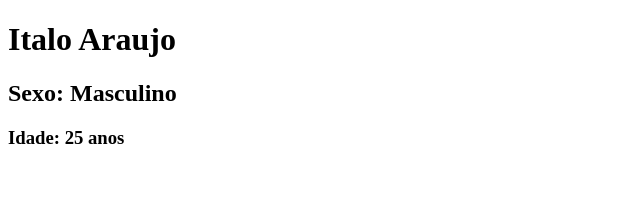
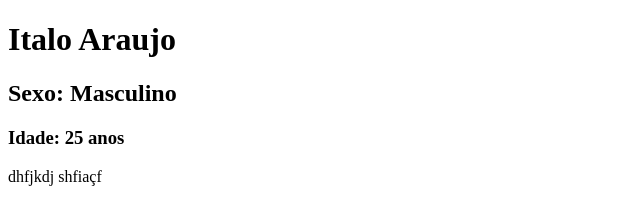
Before and after one commit to ItaloAraujoGomes/symmetrical-garbanzo, a plain HTML site: page index.html in a window 1280 px wide. Shown: the whole page, without its empty margins (0-640 px from the left). Drawn offline with Linux system fonts and the light colour scheme.

Commit message:
adicionei novas linhas

```diff
--- a/index.html
+++ b/index.html
@@ -9,5 +9,7 @@
     <H1>Italo Araujo</H1>
     <h2>Sexo: Masculino</h2>
     <h3>Idade: 25 anos</h3>
+    dhfjkdj
+    shfiaçf
 </body>
 </html>
```
